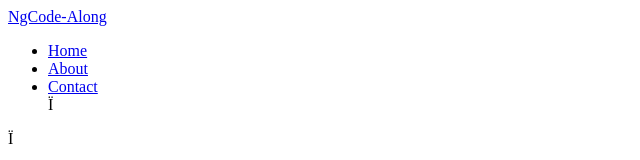
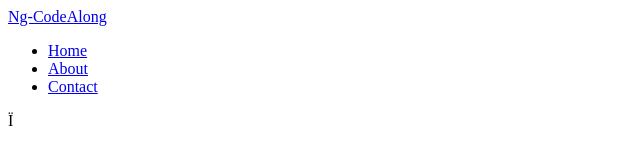
Before and after one commit to arielstitt/ng7-code-along, an Angular app: page / in a window 1280 px wide. Shown: the top 160 px of the page, without its empty margins (0-640 px from the left). Built offline with nearby package versions, Linux system fonts and the light colour scheme.

Commit message:
first use of string interpolation in nav compoenents

```diff
--- a/src/app/nav/nav.component.html
+++ b/src/app/nav/nav.component.html
@@ -1,16 +1,14 @@
 <header>
   <div class="container">
-    <a routerLink="/" class="logo">NgCode-Along</a>
-
+    <!-- Interpelatin is used with double curly braces -->
+    <!-- see nav.compoenent.ts file to see how it is defined using type script -->
+    <a routerLink="/" class="logo"> {{ appTitle }} </a>
     <nav>
       <ul>
-        <li>
-          <a routerLink="/">Home</a></li>
-        <li>
-          <a routerLink="/about">About</a></li>
-        <li>
-          <a routerLink="/contact">Contact</a></li>Ï
-
+        <!-- router link is used in place of href -->
+        <li><a routerLink="/">Home</a></li>
+        <li><a routerLink="/about">About</a></li>
+        <li><a routerLink="/contact">Contact</a></li>
       </ul>
     </nav>
   </div>
--- a/src/app/nav/nav.component.ts
+++ b/src/app/nav/nav.component.ts
@@ -6,6 +6,10 @@ import { Component, OnInit } from '@angular/core';
   styleUrls: ['./nav.component.scss']
 })
 export class NavComponent implements OnInit {
+// below is an example of TypeScript
+// we are binding the app title property to "Ng-code along"
+// in the nav.component.html file there is an appTitle that will use interpolation
+  appTitle: String = "Ng-CodeAlong";
 
   constructor() { }
 
```
